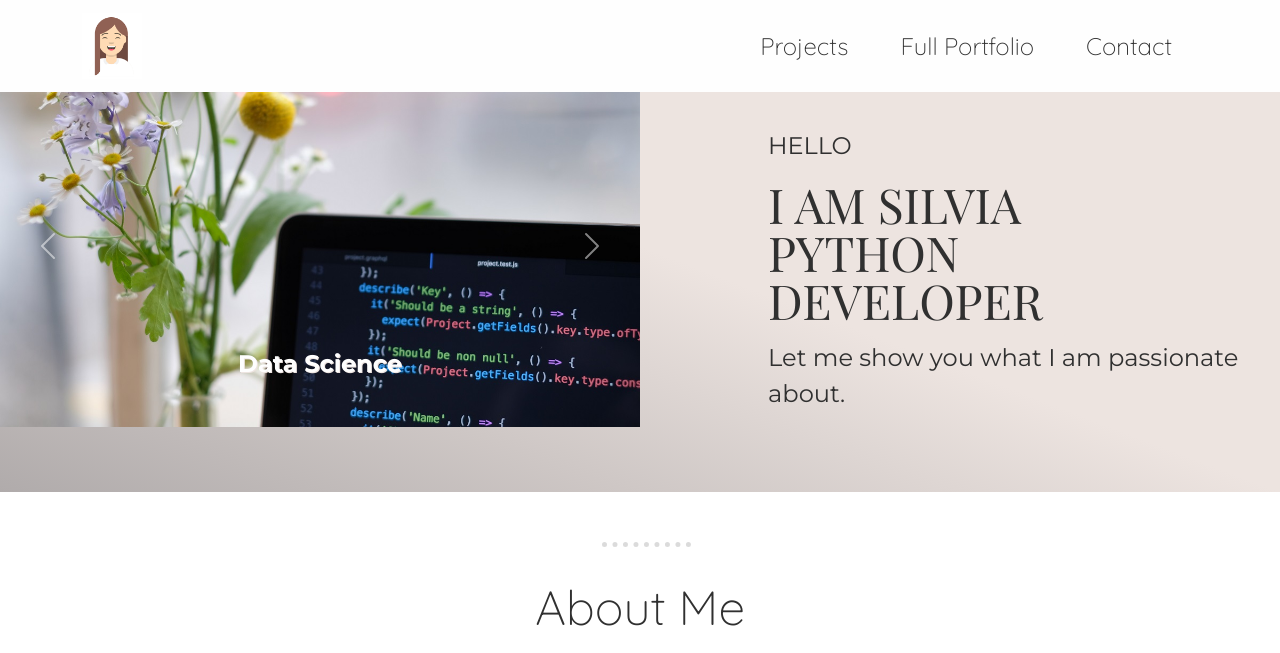
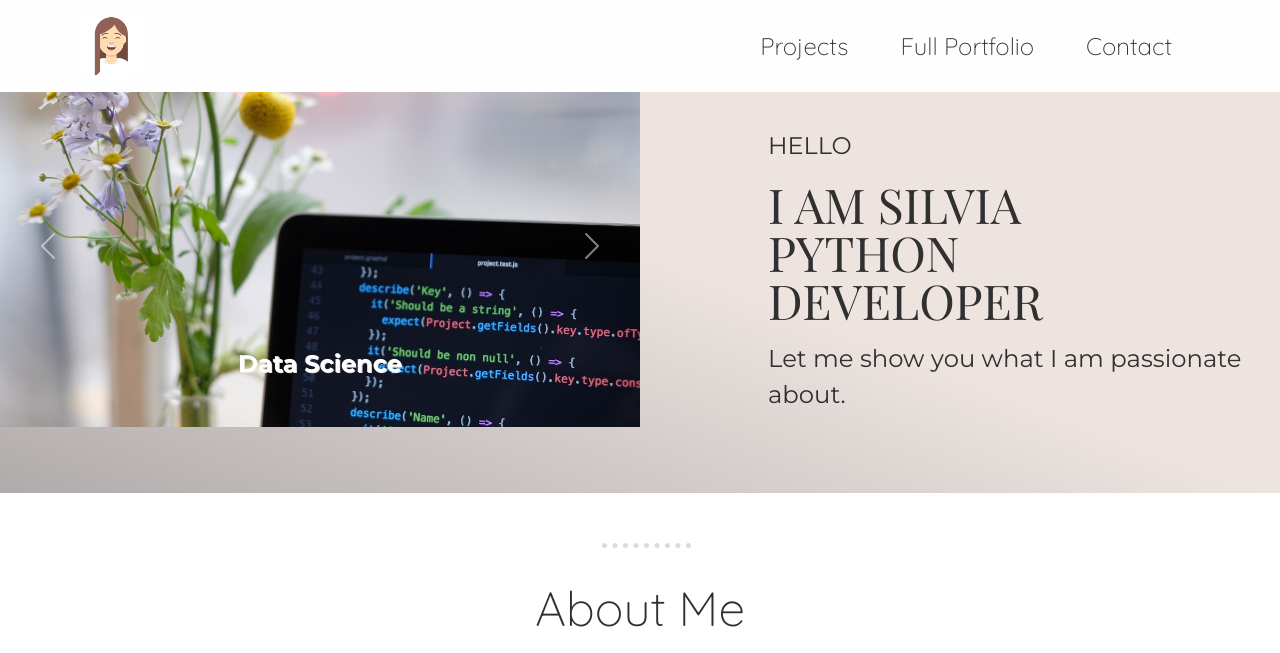
Before and after one commit to Korkova/My_Portfolio_Kopie, a Flask app: page / in a window 1280 px wide. Shown: the top 653 px of the page. Run offline with Flask 2, Linux system fonts and the light colour scheme; some libraries are stand-ins or nearby versions.

Commit message:
Complete Update 12

```diff
--- a/static/css/styles.css
+++ b/static/css/styles.css
@@ -73,7 +73,7 @@ text-shadow: 1px 1px #B0ABAB;*/
 }
 
 .mediumlarge-text {
-  font-size: 1.51rem;
+  font-size: 1.52rem;
   color: #303030;
 }
 
```
